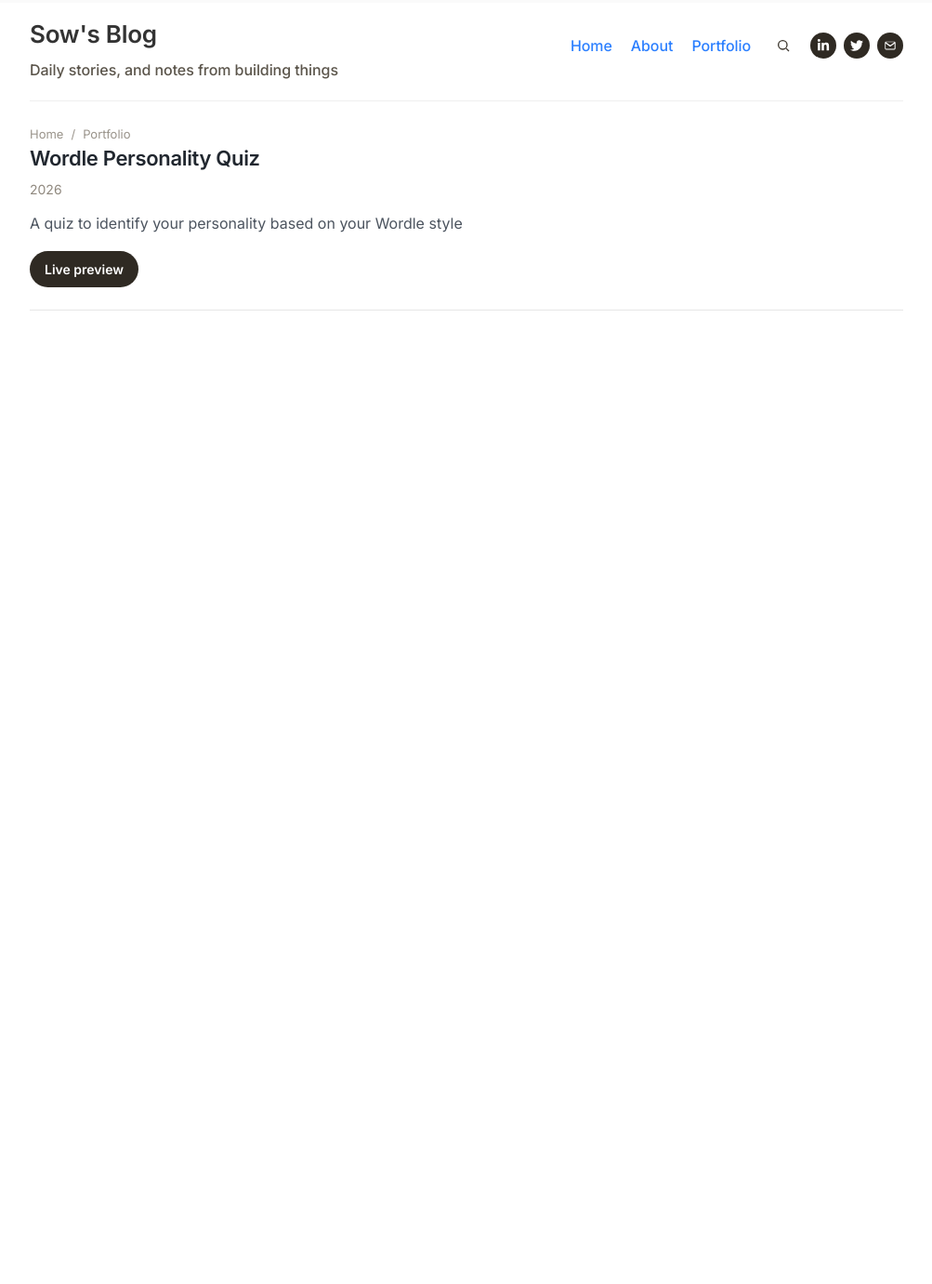
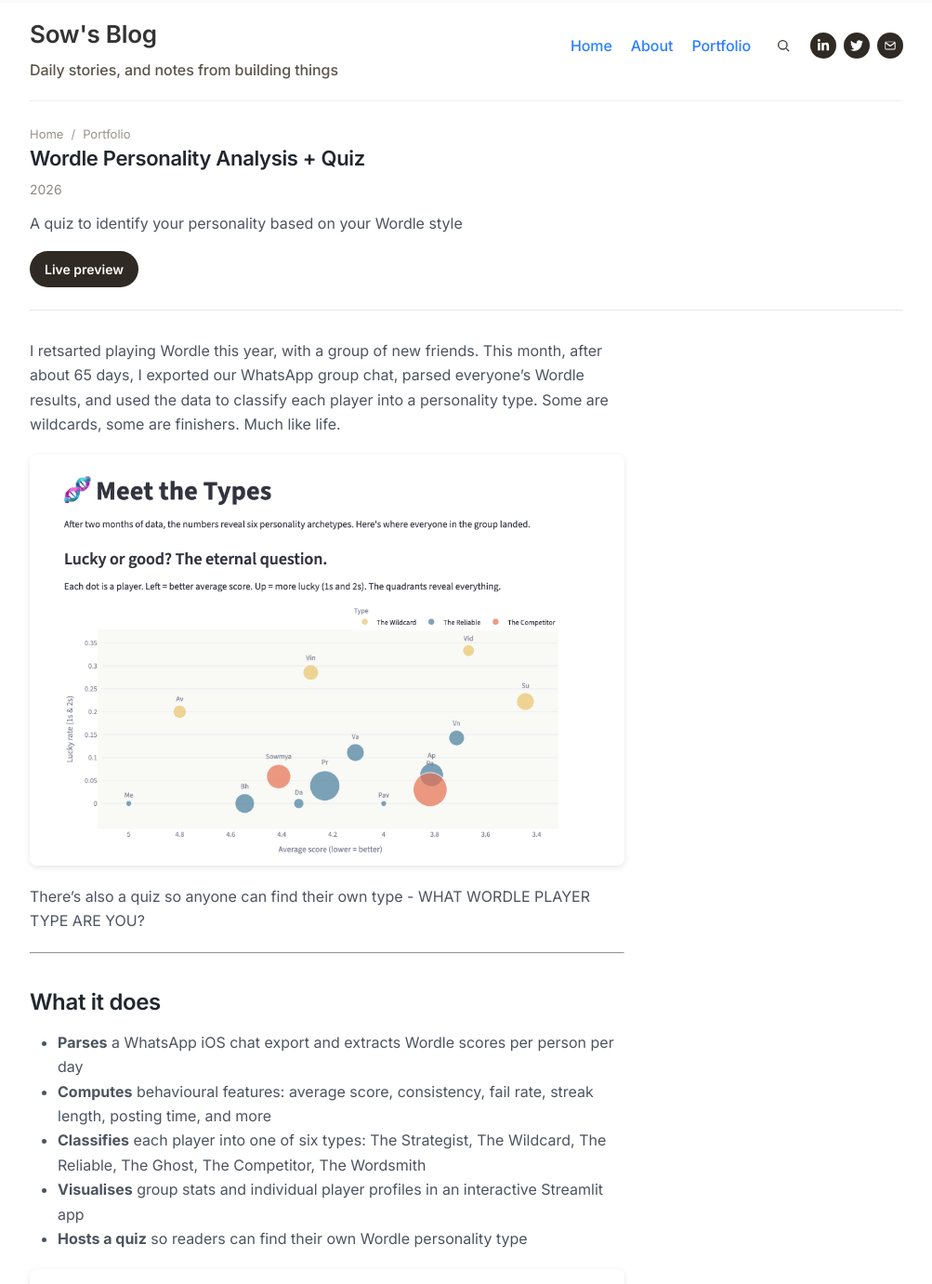
Before and after one commit to sow451/blog, a Jekyll site: the page built from _projects/2026-wordle-personality-quiz.md, in a window 1280 px wide and 1400 px high. Shown: the top 1381 px of the window at 93% size, without its empty margins (138-1141 px from the left). Built offline with Jekyll 4.4.1, drawn with Linux system fonts in a browser that asks for light colours; some of the changed text lies outside the part shown.

Commit message:
new project

```diff
--- a/_projects/2026-wordle-personality-quiz.md
+++ b/_projects/2026-wordle-personality-quiz.md
@@ -1,9 +1,39 @@
 ---
 layout: project
-title: "Wordle Personality Quiz"
+title: "Wordle Personality Analysis + Quiz"
 preview: "https://www.simplyreed.com/"
 year: "2026"
 note: "A quiz to identify your personality based on your Wordle style"
-image: "/images/projects/2025-migration-enabler-v1.md/thumbnail.png"
+image: "/images/projects/2026-wordle-people/thummbnail.png"
 
 ---
+I retsarted playing Wordle this year, with a group of new friends. This month, after about 65 days, I exported our WhatsApp group chat, parsed everyone's Wordle results, and used the data to classify each player into a personality type. Some are wildcards, some are finishers. Much like life.
+
+![Reed App Images](/images/projects/2026-wordle-people/types.png)
+
+
+There's also a quiz so anyone can find their own type - WHAT WORDLE PLAYER TYPE ARE YOU?
+
+---
+
+## What it does
+
+- **Parses** a WhatsApp iOS chat export and extracts Wordle scores per person per day
+- **Computes** behavioural features: average score, consistency, fail rate, streak length, posting time, and more
+- **Classifies** each player into one of six types: The Strategist, The Wildcard, The Reliable, The Ghost, The Competitor, The Wordsmith
+- **Visualises** group stats and individual player profiles in an interactive Streamlit app
+- **Hosts a quiz** so readers can find their own Wordle personality type
+
+![Reed App Images](/images/projects/2026-wordle-people/quiz.png)
+
+
+## The six types
+
+| Type | Defining trait |
+|------|---------------|
+| The Strategist | Low scores, low variance — they have a system |
+| The Wildcard | Nails it in 2 one day, X the next |
+| The Reliable | Never fails, always finishes, never spectacular |
+| The Ghost | Plays in bursts with long disappearing acts |
+| The Competitor | Posts first, checks everyone else's score |
+| The Wordsmith | Unusual openers, scenic routes, still arrives |
```
Also changed, not shown: _pages/portfolio.md (+1 -1 lines), _projects/2026-reed-app.md (+3 -6 lines), _posts/2026-02-03-adult-friendships-notes.md (deleted), images/projects/2026-wordle-people/quiz.png (added), images/projects/2026-wordle-people/thummbnail.png (added), images/projects/2026-wordle-people/types.png (added), in-progress/posts/2026-02-03-adult-friendships-notes.md (added).
